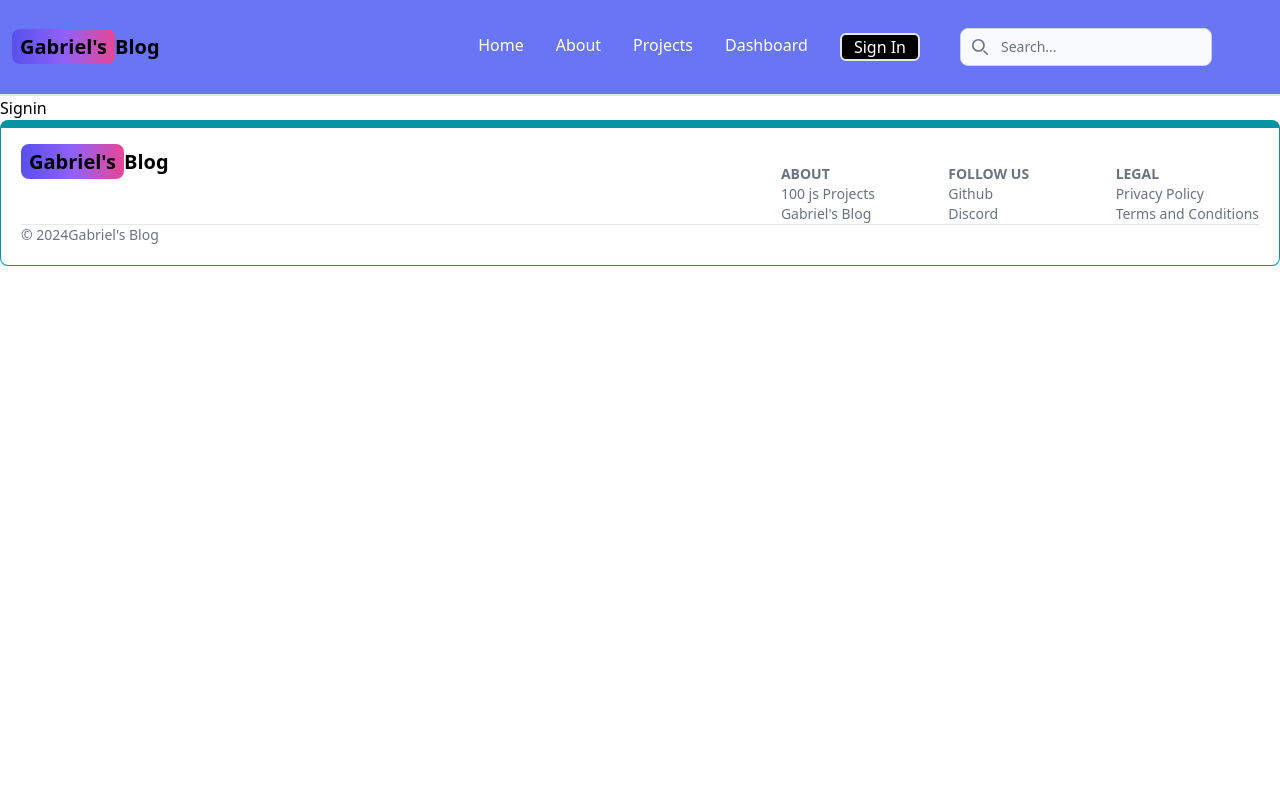
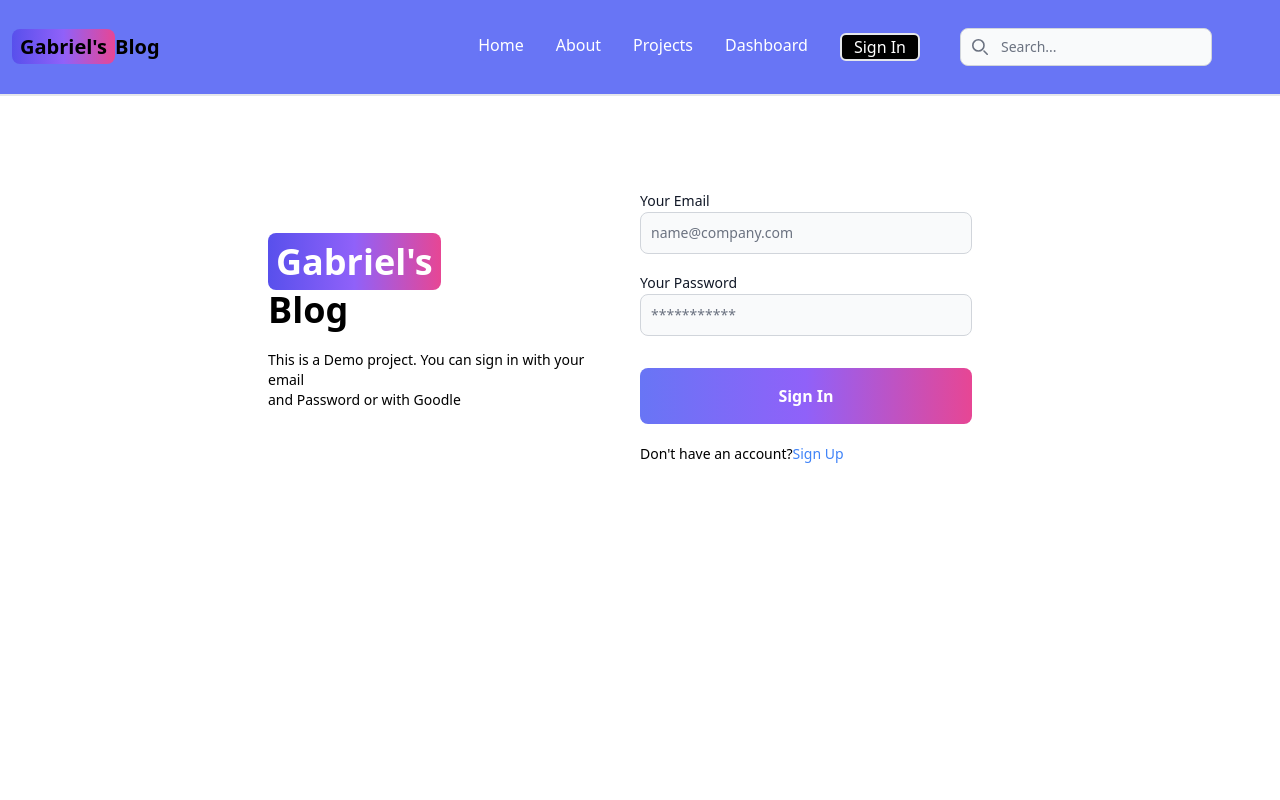
Before and after one commit to Accotech01/mern-blog, a React (Vite) app in the folder client/: page /sign-in in a window 1280 px wide. Shown: the top 800 px of the page. Built offline with nearby package versions, Linux system fonts and the light colour scheme.

Commit message:
complete signin page functionality

```diff
--- a/client/src/pages/Signin.jsx
+++ b/client/src/pages/Signin.jsx
@@ -1,7 +1,87 @@
-import React from 'react'
+import { Alert, Button, Label, Spinner, TextInput } from 'flowbite-react'
+import React, { useState } from 'react'
+import { Link, useNavigate } from 'react-router-dom'
 
-export default function Signin() {
+export default function SignIn() {
+
+  const [formData, setFormData] = useState({});
+  const [errorMessage, setErrorMessage] = useState(null);
+  const [loading, setLoading] = useState(false);
+  const navigate = useNavigate();
+  const handleChange = (e) =>{
+    setFormData({...formData, [e.target.id]: e.target.value.trim()});
+  };
+    const handleSubmit = async (e) =>{
+      e.preventDefault();
+
+      if (!formData.email || !formData.password){
+        return setErrorMessage("Please fill out all the fields");
+      }
+      try {
+        setLoading(true);
+        setErrorMessage(null)
+        const res = await fetch ('/api/auth/signin', {
+          method: 'POST',
+          headers: {'Content-Type': 'application/json'},
+          body: JSON.stringify(formData)
+        });
+        const data = await res.json();
+        if (data.success === false){
+          return setErrorMessage(data.message);
+        }
+        setLoading(false);
+        if (res.ok) {
+          navigate('/');
+        }
+      } catch (error) {
+        setErrorMessage(error.message);
+        setLoading(false);
+      }
+    }
   return (
-    <div>Signin</div>
+    <div className='min-h-screen mt-20'>
+      <div className = "flex p-3 max-w-3xl mx-auto flex-col md:flex-row md:items-center">
+        {/* left side */}
+        <div className ="flex-1">
+        <Link to ="/" className ="font-bold dark:text-white text-white text-4xl">
+            <span className ='px-2 py-1 bg-gradient-to-r from-indigo-600 tex via-purple-500 to-pink-500 rounded-lg my-3'> Gabriel's</span><p className ="font-bold dark:text-white text-black text-4xl my-2">Blog</p>
+        </Link>
+        <p className='text-sm mt-5'>This is a Demo project. You can sign in with your email<br/> and Password or with Goodle</p>
+        </div>
+         {/* right side */}
+         <div className ="mx-10 flex-1">
+            <form className='flex flex-col gap-4' onSubmit={handleSubmit}>
+              <div>
+                <Label value='Your Email'></Label>
+                <TextInput type='email' placeholder='name@company.com' id='email' onChange={handleChange}></TextInput>
+              </div>
+              <div>
+                <Label value='Your Password'></Label>
+                <TextInput type='password' placeholder='***********' id='password' onChange={handleChange}></TextInput>
+              </div>
+              <button className='bg-gradient-to-r from-indigo-500 via-purple-500 to-pink-500 rounded-lg p-4 mt-4 text-white font-bold' type = 'submit' disabled = {loading}>
+                {loading ? (
+                  <>
+                  <Spinner size = 'sm' />
+                  <span className='pl-3'>Loading...</span>
+                  </>
+                ) : 'Sign In'
+                }
+              </button>
+            </form>
+            <div className='mt-5 flex gap text-sm'>
+              <span>Don't have an account?</span>
+              <Link to ='/sign-up' className='text-blue-500'>Sign Up</Link>
+            </div>
+            {
+              errorMessage &&(
+                <Alert className='mt-4 bg-red-600 text-white'>
+                  {errorMessage}
+                </Alert>
+              )
+            }
+          </div>
+      </div>
+    </div>
   )
 }
```
